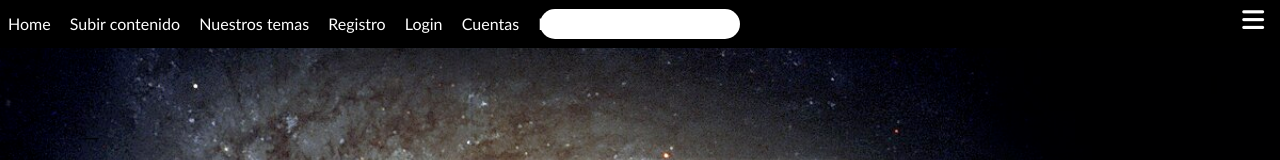
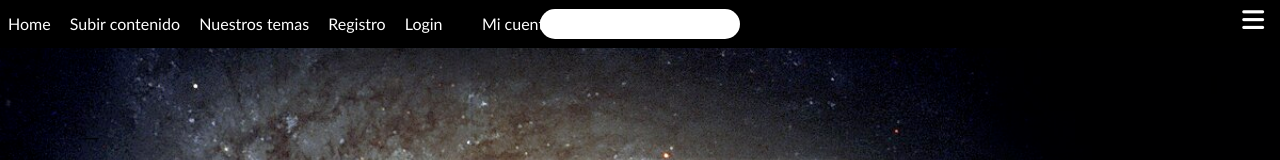
Before and after one commit to Luis-Pizano/NEW-HORIZONT, a React (Vite) app in the folder new_horizont/: page /Subir_elemento in a window 1280 px wide. Shown: the top 160 px of the page. Built offline with nearby package versions, Linux system fonts and the light colour scheme.

Commit message:
Se agregar despegable en navbar

```diff
--- a/new_horizont/src/Navbar.css
+++ b/new_horizont/src/Navbar.css
@@ -105,3 +105,31 @@ ul li {
     top: 0.5rem;
     cursor: pointer;
 }
+
+.dropdown {
+    position: relative;
+}
+
+.dropdown button{
+    background: none;
+    color: #fff;
+}
+
+
+.dropdown ul{
+    display: block;
+}
+
+.dropdown ul li{
+    background: rgb(225, 220, 220);
+    color: black;
+    padding-bottom: 0.5rem;
+}
+
+.dropdown ul li .link{
+    color: black !important;
+}
+
+.dropdown .link::before {
+    background: black;
+}
--- a/new_horizont/src/Navbar.jsx
+++ b/new_horizont/src/Navbar.jsx
@@ -1,8 +1,10 @@
-import React from "react";
+import React, { useState } from "react";
 import { Link } from "react-router-dom"; // 👈 Importar Link
 import './Navbar.css';
 
 const Navbar = () => {
+    const [isOpen, setIsOpen] = useState(false);
+
     return (
         <nav>
             <div className="link-home">
@@ -13,8 +15,17 @@ const Navbar = () => {
                 <li><Link to="/Temas" className="link">Nuestros temas</Link></li>
                 <li><Link to="/registro" className="link">Registro</Link></li>
                 <li><Link to="/login" className="link">Login</Link></li>
-                <li><Link to="/cuentas" className="link">Cuentas</Link></li>
-                <li><Link to="/logout" className="link">Logout</Link></li>
+
+                <li className="dropdown">
+                    <button onClick={() => setIsOpen(!isOpen)}>Mi cuenta {isOpen ? "▲" : "▼"}</button>
+                    { isOpen && (
+                        <ul>
+                            <li><Link to="/cuentas" className="link">Cuentas</Link></li>
+                            <li><Link to="/logout" className="link">Logout</Link></li>
+                        </ul>
+                    )}
+                </li>
+
 
                 <form action="#">
                     <div className="buscador">
--- a/new_horizont/src/styles/tema_detail.module.css
+++ b/new_horizont/src/styles/tema_detail.module.css
@@ -20,6 +20,7 @@
 .descripcion p{
     margin-top: 70px;
     text-align: justify;
+    margin-bottom: 5vh;
 }
 
 .temas {
```
